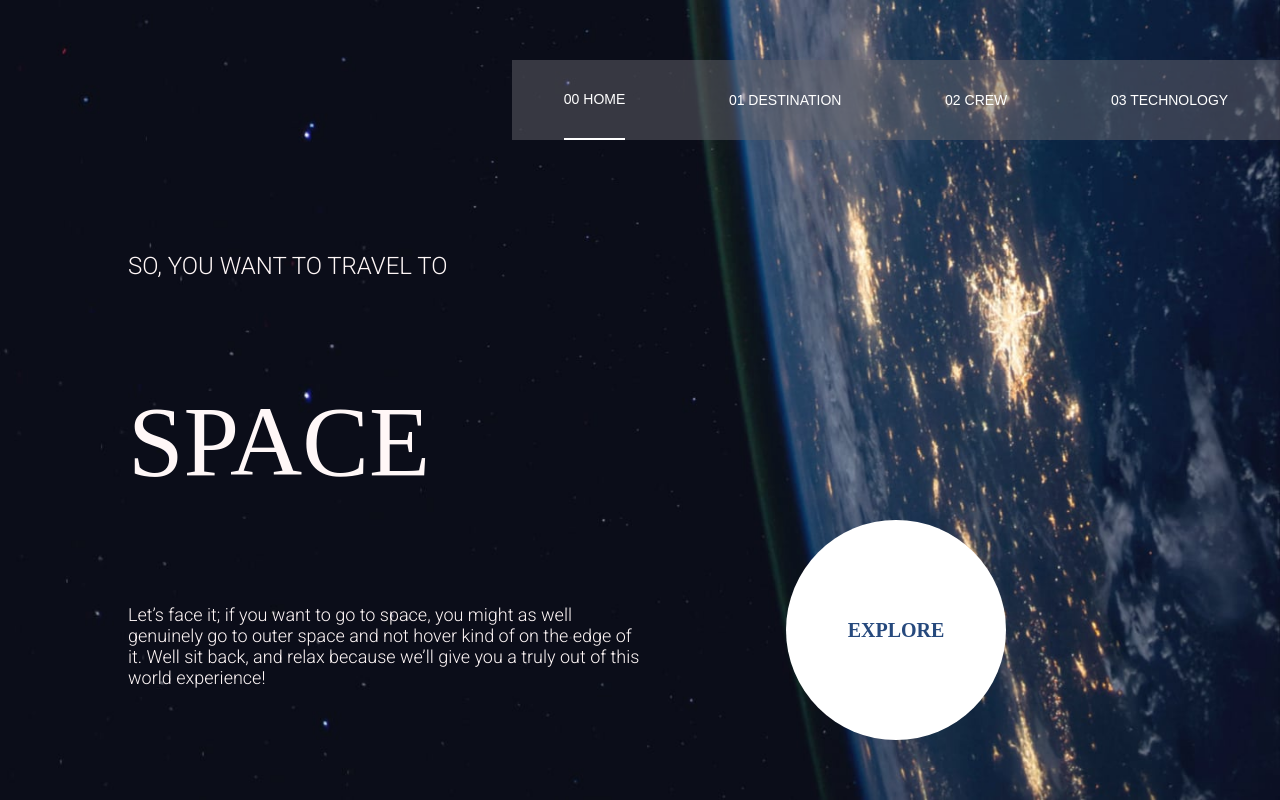
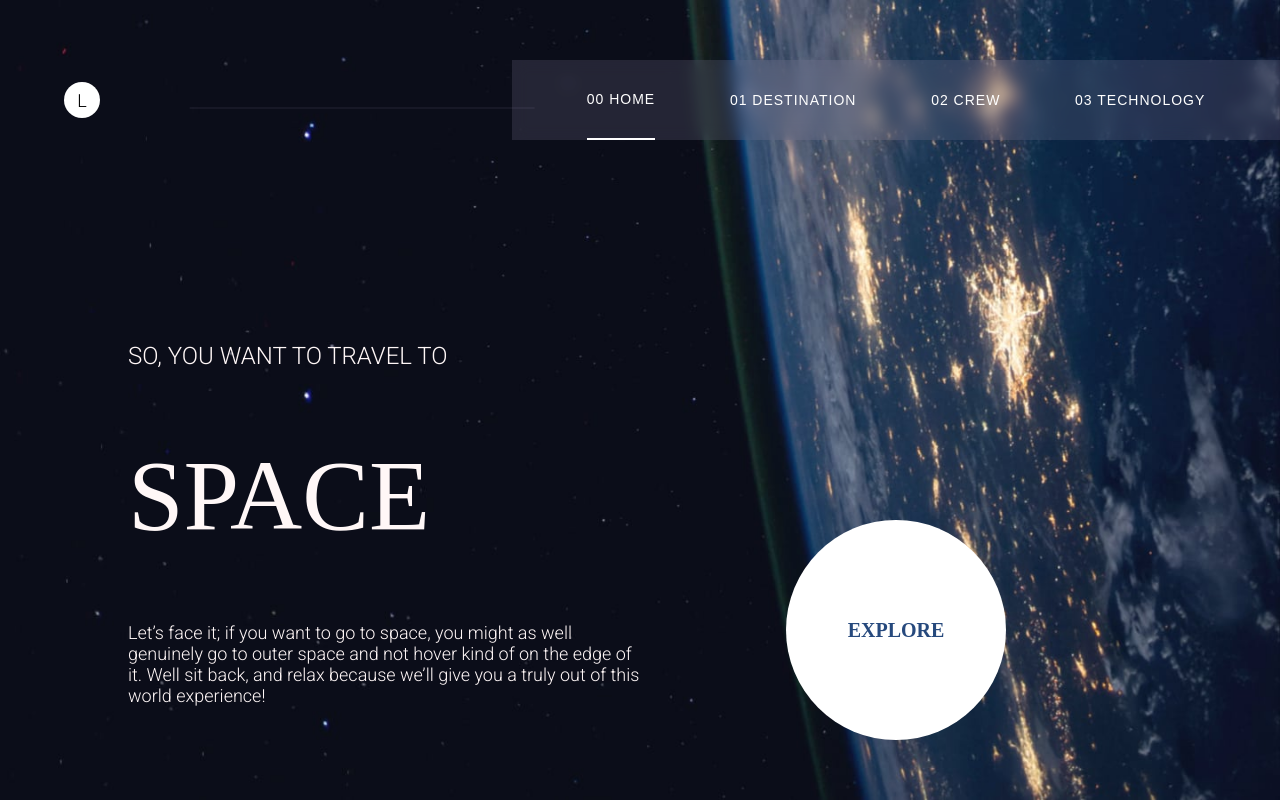
Before and after one commit to DmitriAleks/Space-tourism-multi-page-website, a React (Create React App) app: page / in a window 1280 px wide. Built offline with nearby package versions, Linux system fonts and the light colour scheme; a web font is replaced by a local one.

Commit message:
created logo, pseudo-elements and update style

```diff
--- a/src/App.js
+++ b/src/App.js
@@ -6,7 +6,6 @@ import Crew from "./page/crew/Crew";
 import Technology from "./page/technology/Technology";
 
 function App() {
-    //const [theme, setTheme] = useState('home')
     const [content, setContent] = useState('home')
     useEffect(() => {
         document.body.setAttribute('data-theme', content)
@@ -18,6 +17,7 @@ function App() {
     return (
         <div className={style.app}>
             <div className={style.header}>
+                <div className={style.logo}>L</div>
                 <div className={style.btn}>
                     <button value={'home'} onClick={changeTheme} className={content === 'home' ? style.active: ''}>00 HOME</button>
                     <button value={'destination'} onClick={changeTheme} className={content === 'destination' ? style.active: ''}>01 DESTINATION</button>
--- a/src/App.module.scss
+++ b/src/App.module.scss
@@ -1,4 +1,5 @@
 @import 'src/common/style/Mixins';
+
 .app {
   width: 100vw;
   height: 100vh;
@@ -6,24 +7,51 @@
   .header {
     height: 25%;
     margin: 0;
-    @include displayFlex(center,end,row);
+    @include displayFlex(center, space-between, row);
 
+    .logo {
+      margin-left: 5%;
+      height: 36px;
+      width: 36px;
+      background-color: white;
+      border-radius: 100%;
+      @include displayFlex(center, center, row);
+      color: black;
+
+    }
 
     .btn {
       width: 60%;
       display: flex;
-      justify-content: space-around;
+      justify-content: space-evenly;
       height: 40%;
-      background-color: rgba(101 100 108 / 50%);
+      background-color: rgb(139 135 163 / 20%);
+      backdrop-filter: blur(8px);
+      position: relative;
+
+      &::before {
+        content: '';
+        position: absolute;
+        background-color: rgb(139 135 163 / 20%);
+        width: 45%;
+        height: 1px;
+        bottom: 32px;
+        right: 70%;
+        transform: translate(-60%, 50%);
+        z-index: 1;
+
+      }
 
       button {
         color: #fff;
+        letter-spacing: 1px;
         font-size: 14px;
         border: 0;
         background: none;
 
 
       }
+
       .active {
         border-bottom: white 2px solid;
       }
@@ -35,6 +63,7 @@
     height: 75%;
     display: flex;
     justify-content: center;
+
     .infoContent {
       height: 90%;
       width: 80%;
--- a/src/page/home/home.module.scss
+++ b/src/page/home/home.module.scss
@@ -4,8 +4,9 @@
   width: 100%;
   display: flex;
   flex-direction: row;
+  align-items: end;
   .mainContent {
-    height: 100%;
+    height: 80%;
     width: 50%;
     @include displayFlex(start,space-around,column);
     :nth-child(1){
```
